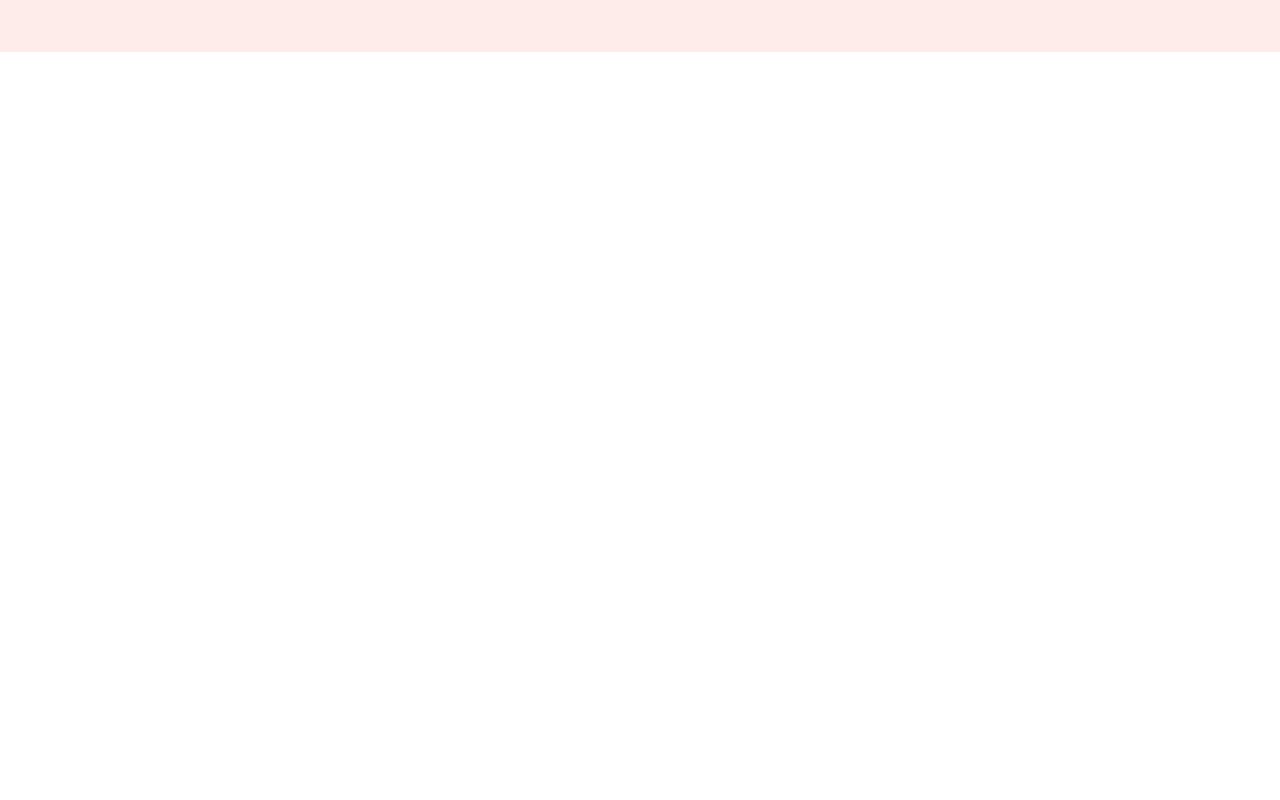
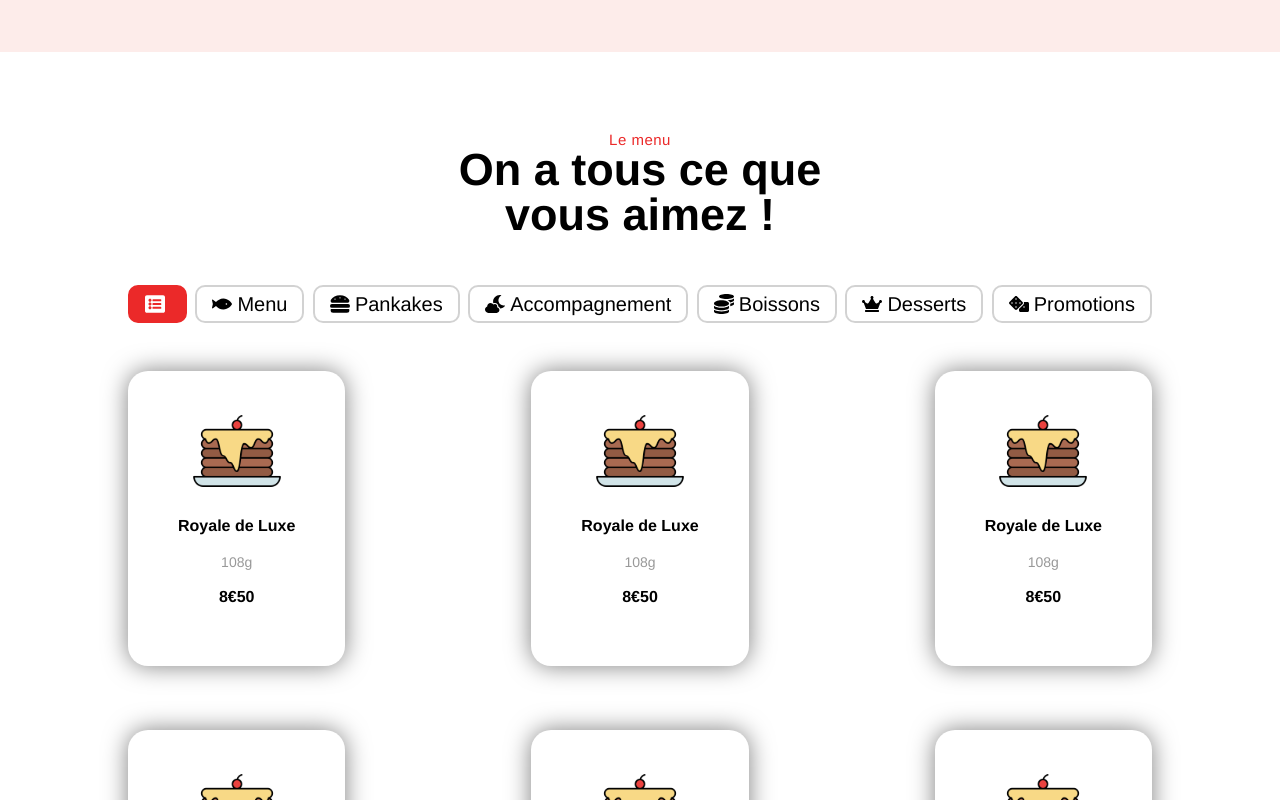
Before and after one commit to anthonylegrand/Louke, a React (Create React App) app: page / in a window 1280 px wide. Shown: the part 1580-2380 px from the top of the page. Before the commit the page ends 1632 px from the top, so only its background shows below. Built offline with nearby package versions, Linux system fonts and the light colour scheme.

Commit message:
💄 Add Menu Section

```diff
--- a/package.json
+++ b/package.json
@@ -8,6 +8,7 @@
     "@testing-library/user-event": "^13.5.0",
     "react": "^18.2.0",
     "react-dom": "^18.2.0",
+    "react-icons": "^4.6.0",
     "react-scripts": "5.0.1",
     "web-vitals": "^2.1.4"
   },
--- a/src/App.js
+++ b/src/App.js
@@ -4,6 +4,7 @@ import './css/App.css';
 import Navbar from './component/Navbar';
 import Home from './component/Home';
 import Service from './component/Service';
+import Menu from './component/Menu';
 
 function App() {
   const [currentPage, setPage] = useState('/')
@@ -23,6 +24,12 @@ function App() {
 
       </section>
 
+      <section className='flex' style={{ height: 'auto', margin: '5em 0' }}>
+
+        <Menu />
+
+      </section>
+
     </div>
   );
 }
--- /dev/null
+++ b/src/component/Menu.js
@@ -0,0 +1,84 @@
+import React, { useState } from 'react';
+import { FaListAlt, FaHamburger, FaCloudMoon, FaCoins, FaCrown, FaDice, FaFish } from 'react-icons/fa';
+
+import './../css/Menu.css'
+
+import Article from './Menu_Article'
+
+// Pas beau mais que pour utiliser une map pour faire plaisir à Kevin ;)
+const LIST = [
+    {
+        title: '',
+        icon: <FaListAlt/>
+    },
+    {
+        title: 'Menu',
+        icon: <FaFish/>
+    },
+    {
+        title: 'Pankakes',
+        icon: <FaHamburger/>
+    },
+    {
+        title: 'Accompagnement',
+        icon: <FaCloudMoon/>
+    },
+    {
+        title: 'Boissons',
+        icon: <FaCoins/>
+    },
+    {
+        title: 'Desserts',
+        icon: <FaCrown/>
+    },
+    {
+        title: 'Promotions',
+        icon: <FaDice/>
+    }
+]
+
+function Menu() {
+    const [ section, setSection ] = useState("")
+    const [ active_article, setActive ] = useState(null)
+
+  return (
+    <div id='Menu' className='flex f-col ai-center jc-space-between page-padding'>
+
+        <div className='flex f-col ai-center'>
+          <lore className='title'>Le menu</lore>
+          <h3>On a tous ce que vous aimez !</h3>
+        </div>
+
+        <div className='flex f-row jc-space-between'>
+
+            {
+                LIST.map((el, i) => createSectionComponent(el.title, el.icon, i))
+            }
+
+        </div>
+
+        <div className='flex f-row'>
+
+            {
+                [0,1,2,3,4,5].map((i) => (
+                    <Article active_article={active_article} setActive={setActive} id={i} />
+                ))
+            }
+
+        </div>
+
+        <div></div>
+
+    </div>
+  );
+
+  function createSectionComponent(title, icon, i){
+    return (
+        <div key={i} className={section === title ? "acctive" : ""} onClick={()=>setSection(title)} >
+            {icon}<lore>{title}</lore>
+        </div>
+    )
+  }
+}
+
+export default Menu;
--- /dev/null
+++ b/src/component/Menu_Article.js
@@ -0,0 +1,23 @@
+import React, { useState } from 'react';
+
+import pancakes from './../img/stickers/pancakes.svg'
+
+function Menu_Article(props) {
+
+  return (
+    <article
+        className={'flex f-col jc-space-between ai-center'+(props.active_article === props.id ? ' acctive' : '')}
+        onMouseOver={()=>props.setActive(props.id)}>
+
+        <img src={pancakes} alt='pancakes icon' />
+        <h3>Royale de Luxe</h3>
+        <p>108g</p>
+
+        <h3>8€50</h3>
+        <button>Information</button>
+
+    </article>
+  );
+}
+
+export default Menu_Article;
--- a/src/css/App.css
+++ b/src/css/App.css
@@ -42,6 +42,12 @@ section lore.title{
     font-size: 15px;
     letter-spacing: 0.5px;
 }
+section>div>div:nth-child(1)>h3{
+    font-size: 45px;
+    line-height: 45px;
+    text-align: center;
+    max-width: 60%;
+}
 
 .page-padding{padding: 0 10%;}
 
--- /dev/null
+++ b/src/css/Menu.css
@@ -0,0 +1,60 @@
+#Menu{ width: 100%; }
+#Menu>div:nth-child(2){
+    width: 100%;
+    margin: 3em 0;
+}
+#Menu>div:nth-child(2)>div{
+    border: 2px solid #0000002d;
+    border-radius: 10px;
+    padding: 7px 15px;
+    font-size: 20px;
+    cursor: pointer;
+    user-select: none;
+
+    display: flex;
+    align-items: center;
+}
+#Menu>div:nth-child(2)>div.acctive{
+    border-color: var(--main-color);
+    background-color: var(--main-color);
+    color: var(--background-color);
+}
+#Menu>div:nth-child(2)>div>lore{ margin-left: 5px; }
+
+#Menu>div:nth-child(3){
+    width: 100%;
+    flex-wrap: wrap;
+    gap: 4em;
+    justify-content: space-between;
+}
+
+#Menu article{
+    transition: all .5s;
+    box-shadow: 0px 0px 25px #00000080;
+    min-height: 235px;
+    border-radius: 20px;
+    padding: 30px 50px;
+    background-color: var(--background-color);
+}
+#Menu article.acctive{ background-color: var(--main-color); }
+#Menu article.acctive h3{ color: var(--background-color); }
+#Menu article.acctive p{
+    color: var(--background-color);
+    opacity: .7;
+    margin: 0.5em 0 1em;
+}
+#Menu article button{
+    transition: all .5s;
+    max-height: 0px;
+    overflow: hidden;
+    border-width: 0px;
+    box-shadow: 0px 0px 20px #00000098;
+    border-radius: 10px;
+    padding: 0px;
+    margin-top: 1em;
+    cursor: pointer;
+}
+#Menu article.acctive button{
+    max-height: 80px;
+    padding: 5px 10px;
+}
--- a/src/css/Service.css
+++ b/src/css/Service.css
@@ -1,11 +1,5 @@
 #Service{
     height: 65%;
-}
-#Service>div:nth-child(1)>h3{
-    font-size: 45px;
-    line-height: 45px;
-    text-align: center;
-    max-width: 60%;
 }
 /* Add Responsive */
 #Service>div:nth-child(2){
```
Also changed, not shown: src/img/stickers/pancakes.svg (added), 1 other file (tests, documents, lock files or other folders).
